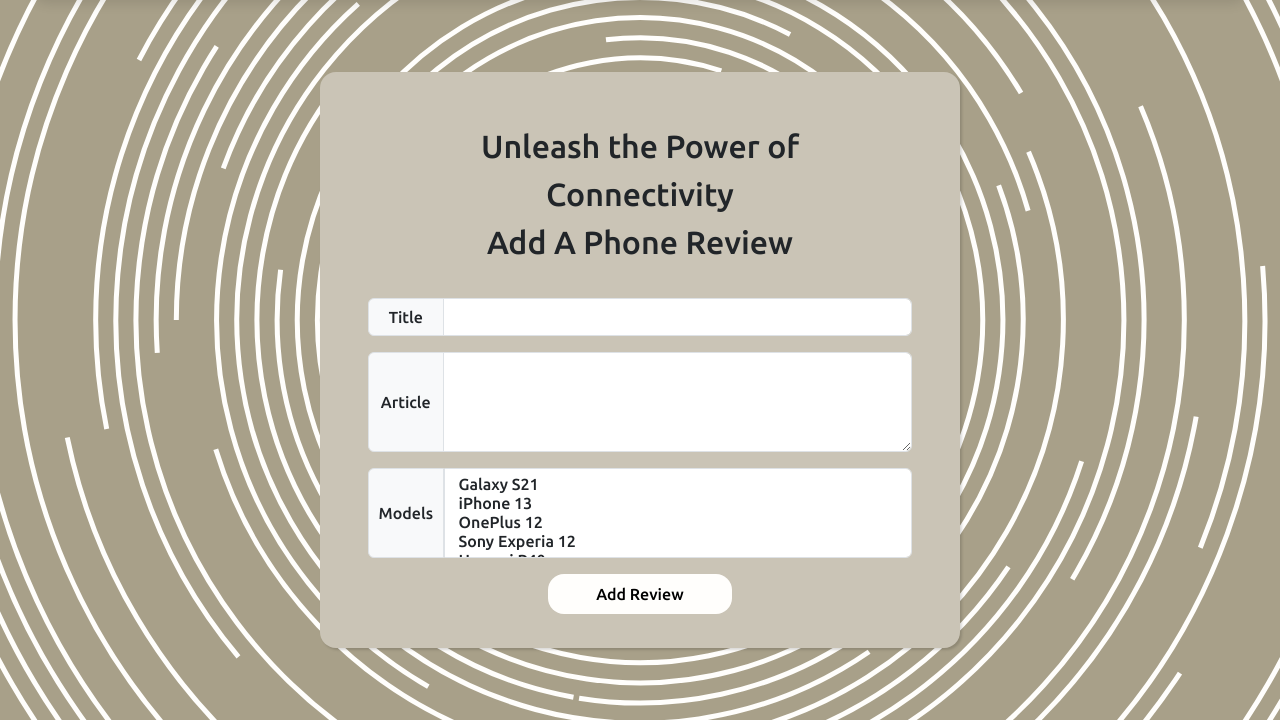
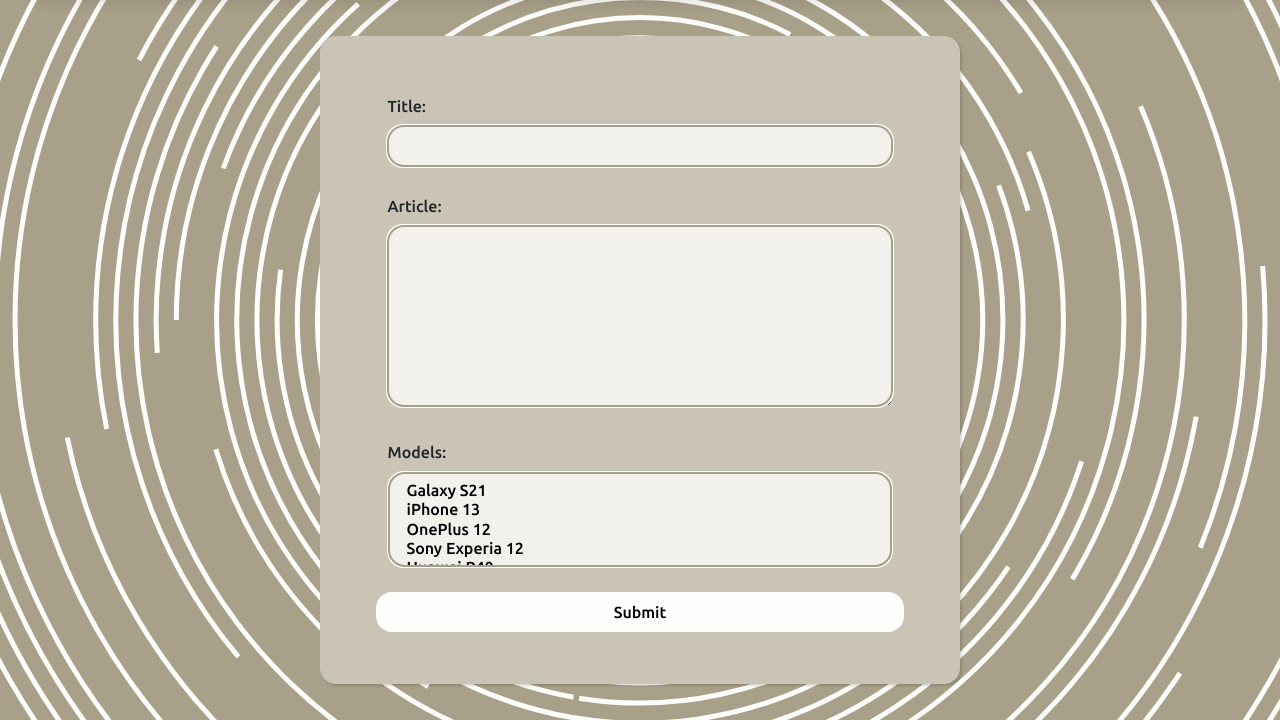
Before and after one commit to Tharvinash/Phone-Review-Website, a Django app: page /add-review/ in a window 1280 px wide. Shown: the part 80-800 px from the top of the page. Run offline with Django 4.2, Linux system fonts and the light colour scheme; data comes from the database, SQL or seed files in the repository; some libraries are stand-ins or nearby versions.

Commit message:
integrate form

```diff
--- /dev/null
+++ b/LabWeek3/forms.py
@@ -0,0 +1,23 @@
+from django import forms
+
+from PhoneReview.models import Review
+
+class ReviewForm(forms.ModelForm):
+    class Meta:
+        model = Review
+        fields = "__all__"
+        exclude = ['date_published']
+        labels = {
+            "title": "Title",
+            "article": "Article",
+            "models": "Models"
+        }
+        error_messages = {
+            "title": {
+              "required": "Your title must not be empty!",
+              "max_length": "Please enter a shorter title!"
+            },
+            "article": {
+              "required": "Your article must not be empty!",
+            }
+        }
--- a/LabWeek3/templates/LabWeek3/add-review.html
+++ b/LabWeek3/templates/LabWeek3/add-review.html
@@ -14,28 +14,17 @@
         <div class="add-card">
             <div style="width: 100%">
                 <div class="form-container gap-3 mb-3">
-                    <div class="form-title">
-                        Unleash the Power of Connectivity <br> Add A Phone Review
-                    </div>
-                    <div class="input-group">
-                        <span class="input-group-text" id="basic-addon1">Title</span>
-                        <input type="text" class="form-control" aria-label="Title" aria-describedby="basic-addon1">
-                    </div>
-                    <div class="input-group form-article">
-                        <span class="input-group-text">Article</span>
-                        <textarea class="form-control" aria-label="Article"></textarea>
-                    </div>
-                    <div class="form-multiple-select">
-                        <span class="input-group-text" id="basic-addon1">Models</span>
-                        <select class="form-select" aria-label="Default select example" multiple>
-                            {% for phoneModel in phoneModels %}
-                            <option value="{{ phoneModel }}">{{ phoneModel }}</option>
-                            {% endfor %}
-                        </select>
-                    </div>
-                    <div>
-                        <button class="button-add">Add Review</button>
-                    </div>
+                    <form action="/" method="POST" class="add-review-form">
+                        {% csrf_token %}
+                        {% for field in form %}
+                        <div class="form-control {% if field.errors %} errors {% endif %}">
+                            {{ field.label_tag }}
+                            {{ field }}
+                            {{ field.errors }}
+                        </div>
+                        {% endfor %}
+                        <button type="submit" class="button-add">Submit</button>
+                    </form>
                 </div>
             </div>
         </div>
--- a/LabWeek3/views.py
+++ b/LabWeek3/views.py
@@ -1,6 +1,7 @@
 from django.http import HttpResponse, HttpResponseNotFound
 from django.shortcuts import render
 from PhoneReview.models import PhoneModel
+from .forms import ReviewForm
 
 # Create your views here.
 def login(request):
@@ -19,8 +20,19 @@
 
 def addReview(request):
     phoneModels = PhoneModel.objects.all()
+    if request.method == 'POST':
+        form = ReviewForm(request.POST)
+
+        if form.is_valid():
+            form.save()
+    else:
+        form = ReviewForm()
+
     try:
-        response = render(request, 'LabWeek3/add-review.html', {'phoneModels': phoneModels})
+        response = render(request, 'LabWeek3/add-review.html', {
+            'form': form,
+            'phoneModels': phoneModels
+            })
         return HttpResponse(response)
     except:
         return HttpResponseNotFound('<h1>Add review page crashed</h1>')
--- a/Main/static/Main/add.css
+++ b/Main/static/Main/add.css
@@ -12,7 +12,7 @@
     background-color: #cac4b6 !important;
     box-shadow: rgba(0, 0, 0, 0.15) 1.95px 1.95px 2.6px;
     border-radius: 1rem;
-    height: 80%;
+    height: 90%;
 }
 
 .login-form {
@@ -26,8 +26,6 @@
     justify-content: center;
     align-items: center;
     height: 100%;
-    padding-right: 3rem;
-    padding-left: 3rem;
 }
 
 .form-article {
@@ -51,15 +49,51 @@
     padding-bottom: 2rem;
 }
 
+label {
+    margin-bottom: .5rem;
+}
+
 input {
     border: none;
-    background-color: #FFFEFC;
+    background-color: #f3f1ec;
     border-radius: 1rem;
     padding: .5rem 1rem;
+    outline: #a5a08b auto 1px;
+    width: 100%;
 }
 
-input:focus-visible {
+textarea {
+    border: none;
+    background-color: #f3f1ec;
+    border-radius: 1rem;
+    padding: .5rem 1rem;
     outline: #a5a08b auto 1px;
+    height: 180px;
+    width: 100%;
+}
+
+select {
+    background-color: #f3f1ec;
+    border-radius: 1rem;
+    border-radius: 1rem;
+    padding: .5rem 1rem;
+    outline: #a5a08b auto 1px;
+    width: 100%;
+}
+
+select::-webkit-scrollbar {
+    display: none;
+}
+
+.form-control {
+    background-color: transparent !important;
+    border: none !important;
+}
+
+.add-review-form {
+    display: flex !important;
+    flex-direction: column !important;
+    gap: 1rem !important;
 }
 
 .button-add {
@@ -77,24 +111,3 @@
     box-shadow: 0 5px #6f6b5c;
     transform: translateY(4px);
 }
-
-.create-account > a:hover {
-    color: white !important;
-    text-decoration: underline !important;
-    cursor: pointer;
-}
-
-.form-multiple-select {
-    display: flex;
-    width: 100%;
-}
-
-.form-multiple-select > .input-group-text {
-    border-top-right-radius: 0%;
-    border-bottom-right-radius: 0%;
-}
-
-.form-multiple-select > .form-select{
-    border-top-left-radius: 0%;
-    border-bottom-left-radius: 0%;
-}
```
